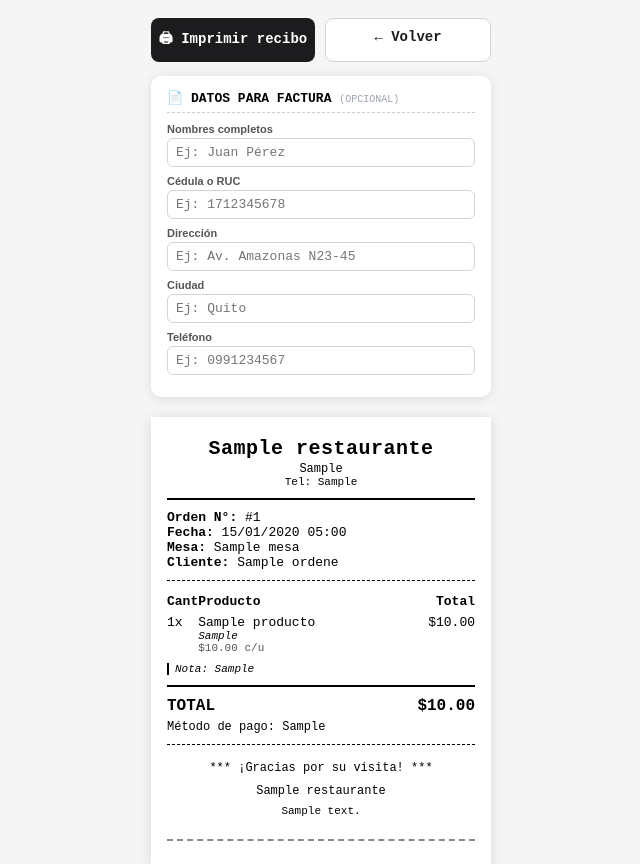
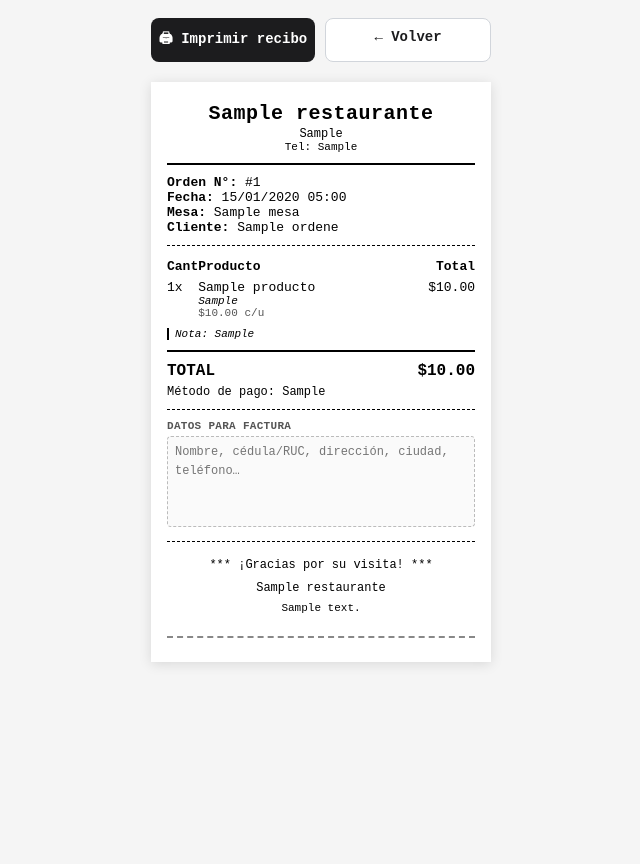
Before and after one commit to colverounmerco-lgtm/carta-digital, a Flask app: template templates/carta/recibo.html in a window 1280 px wide. Shown: the top 864 px of the page, without its empty margins (319-959 px from the left). After the commit the page ends 665 px from the top, so only its background shows below. Run offline with Flask 3, Linux system fonts and the light colour scheme; the template is opened without the code that fills it: values that come from a table or form of the project are taken from there, others are empty; tables that the repository leaves empty hold one stand-in row (values such as "Sample post"); parts of the project's set-up code (start-up, migrations or seed data) failed here and were passed over.

Commit message:
Recibo: datos de factura como un solo campo de texto dentro del recibo
Co-Authored-By: Claude Sonnet 4.6 <noreply@anthropic.com>

```diff
--- a/templates/carta/recibo.html
+++ b/templates/carta/recibo.html
@@ -72,6 +72,28 @@
       margin-top: 18px;
     }
 
+    /* Datos de factura */
+    .factura-label {
+      font-size: 11px; font-weight: bold; color: #555;
+      text-transform: uppercase; letter-spacing: 0.3px;
+      margin-bottom: 4px;
+    }
+    .factura-textarea {
+      width: 100%;
+      font-family: 'Courier New', Courier, monospace;
+      font-size: 12px;
+      border: 1px dashed #bbb;
+      border-radius: 4px;
+      padding: 6px 7px;
+      resize: none;
+      outline: none;
+      background: #fafafa;
+      color: #000;
+      line-height: 1.6;
+      min-height: 72px;
+    }
+    .factura-textarea:focus { border-color: #F97316; background: #fff; }
+
     /* Botones — solo pantalla */
     .acciones {
       display: flex;
@@ -108,35 +130,9 @@
       text-decoration: none;
     }
 
-    /* Datos de factura */
-    .factura-form {
-      max-width: 340px; margin: 14px auto 0;
-      background: #fff; border-radius: 10px;
-      padding: 14px 16px; box-shadow: 0 2px 12px rgba(0,0,0,0.10);
-    }
-    .factura-form h4 {
-      font-family: 'Courier New', monospace;
-      font-size: 13px; font-weight: bold;
-      margin-bottom: 10px; text-transform: uppercase;
-      border-bottom: 1px dashed #ccc; padding-bottom: 6px;
-    }
-    .factura-field { margin-bottom: 8px; }
-    .factura-field label {
-      display: block; font-size: 11px; font-weight: 700;
-      color: #555; margin-bottom: 3px; font-family: sans-serif;
-    }
-    .factura-field input {
-      width: 100%; border: 1px solid #D1D5DB; border-radius: 6px;
-      padding: 6px 8px; font-size: 13px; font-family: 'Courier New', monospace;
-      outline: none; color: #1C1C1E;
-    }
-    .factura-field input:focus { border-color: #F97316; }
-    .factura-print { display: none; }
-
     @media print {
       body { background: #fff; }
       .acciones { display: none !important; }
-      .factura-form { display: none !important; }
       .recibo-wrapper {
         margin: 0;
         padding: 4px 6px 12px;
@@ -144,8 +140,14 @@
         max-width: 100%;
       }
       .corte { display: none; }
-      .factura-print { display: block !important; }
-      .factura-print.vacio { display: none !important; }
+      .factura-label { color: #000; }
+      .factura-textarea {
+        border: none;
+        background: transparent;
+        padding: 2px 0;
+        min-height: unset;
+      }
+      .factura-bloque.vacio { display: none !important; }
     }
   </style>
 </head>
@@ -155,31 +157,6 @@
 <div class="acciones">
   <button class="btn-print" onclick="window.print()">🖨 Imprimir recibo</button>
   <a href="javascript:history.back()" class="btn-volver">← Volver</a>
-</div>
-
-<!-- Formulario datos de factura (pantalla) -->
-<div class="factura-form">
-  <h4>📄 Datos para factura <span style="font-size:10px;font-weight:400;color:#9CA3AF">(opcional)</span></h4>
-  <div class="factura-field">
-    <label>Nombres completos</label>
-    <input type="text" id="f-nombre" placeholder="Ej: Juan Pérez" oninput="syncFactura()">
-  </div>
-  <div class="factura-field">
-    <label>Cédula o RUC</label>
-    <input type="text" id="f-cedula" placeholder="Ej: 1712345678" oninput="syncFactura()">
-  </div>
-  <div class="factura-field">
-    <label>Dirección</label>
-    <input type="text" id="f-direccion" placeholder="Ej: Av. Amazonas N23-45" oninput="syncFactura()">
-  </div>
-  <div class="factura-field">
-    <label>Ciudad</label>
-    <input type="text" id="f-ciudad" placeholder="Ej: Quito" oninput="syncFactura()">
-  </div>
-  <div class="factura-field">
-    <label>Teléfono</label>
-    <input type="text" id="f-telefono" placeholder="Ej: 0991234567" oninput="syncFactura()">
-  </div>
 </div>
 
 <div class="recibo-wrapper">
@@ -249,15 +226,13 @@
   </div>
   {% endif %}
 
-  <!-- Datos de factura (solo impresión, se llena desde el form abajo) -->
-  <div class="factura-print vacio" id="factura-print-block">
+  <!-- Datos de factura -->
+  <div class="factura-bloque vacio" id="factura-bloque">
     <hr class="sep">
-    <div class="bold" style="margin-bottom:4px">DATOS PARA FACTURA</div>
-    <div id="fp-nombre"></div>
-    <div id="fp-cedula"></div>
-    <div id="fp-direccion"></div>
-    <div id="fp-ciudad"></div>
-    <div id="fp-telefono"></div>
+    <div class="factura-label">Datos para factura</div>
+    <textarea class="factura-textarea" id="factura-texto"
+      placeholder="Nombre, cédula/RUC, dirección, ciudad, teléfono…"
+      oninput="toggleFactura(this)" rows="4"></textarea>
   </div>
 
   <hr class="sep">
@@ -280,23 +255,17 @@
     window.addEventListener('load', () => setTimeout(() => window.print(), 500));
   }
 
-  function syncFactura() {
-    const nombre    = document.getElementById('f-nombre').value.trim();
-    const cedula    = document.getElementById('f-cedula').value.trim();
-    const direccion = document.getElementById('f-direccion').value.trim();
-    const ciudad    = document.getElementById('f-ciudad').value.trim();
-    const telefono  = document.getElementById('f-telefono').value.trim();
+  function toggleFactura(ta) {
+    document.getElementById('factura-bloque').classList.toggle('vacio', !ta.value.trim());
+  }
 
-    document.getElementById('fp-nombre').textContent    = nombre    ? 'Nombre: '    + nombre    : '';
-    document.getElementById('fp-cedula').textContent    = cedula    ? 'Ced/RUC: '  + cedula    : '';
-    document.getElementById('fp-direccion').textContent = direccion ? 'Dirección: ' + direccion : '';
-    document.getElementById('fp-ciudad').textContent    = ciudad    ? 'Ciudad: '    + ciudad    : '';
-    document.getElementById('fp-telefono').textContent  = telefono  ? 'Teléfono: '  + telefono  : '';
-
-    const bloque = document.getElementById('factura-print-block');
-    const hayDatos = nombre || cedula || direccion || ciudad || telefono;
-    bloque.classList.toggle('vacio', !hayDatos);
-  }
+  // Mostrar bloque al hacer foco aunque esté vacío
+  document.getElementById('factura-texto').addEventListener('focus', function() {
+    document.getElementById('factura-bloque').classList.remove('vacio');
+  });
+  document.getElementById('factura-texto').addEventListener('blur', function() {
+    if (!this.value.trim()) document.getElementById('factura-bloque').classList.add('vacio');
+  });
 </script>
 </body>
 </html>
```
